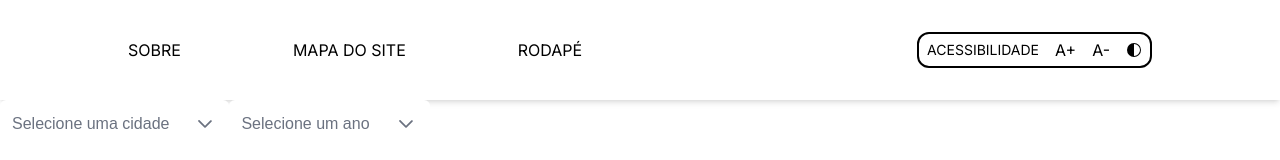
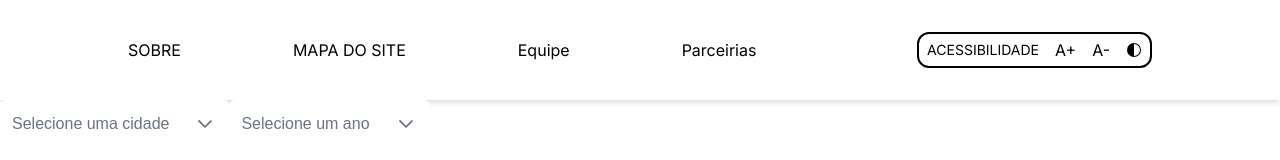
Before and after one commit to oJorta/tj-educacao, a Next.js app: page / in a window 1280 px wide. Shown: the top 160 px of the page. Built offline with nearby package versions, Linux system fonts and the light colour scheme; a web font is replaced by a local one.

Commit message:
att header

```diff
--- a/src/components/Header/index.tsx
+++ b/src/components/Header/index.tsx
@@ -7,13 +7,16 @@ export default function Header() {
     <header className="flex justify-between items-center px-32 py-8 shadow-md">
       <ul className="flex gap-28 text-base">
         <li>
-          <Link href={"/sobre"}>SOBRE</Link>
+          <Link href={"/Sobre"}>SOBRE</Link>
         </li>
         <li>
           <Link href={"/mapa"}>MAPA DO SITE</Link>
         </li>
         <li>
-          <Link href={"/rodapé"}>RODAPÉ</Link>
+          <Link href={"/Equipe"}>Equipe</Link>
+        </li>
+        <li>
+          <Link href={"/Parceirias"}>Parceirias</Link>
         </li>
       </ul>
 
```
